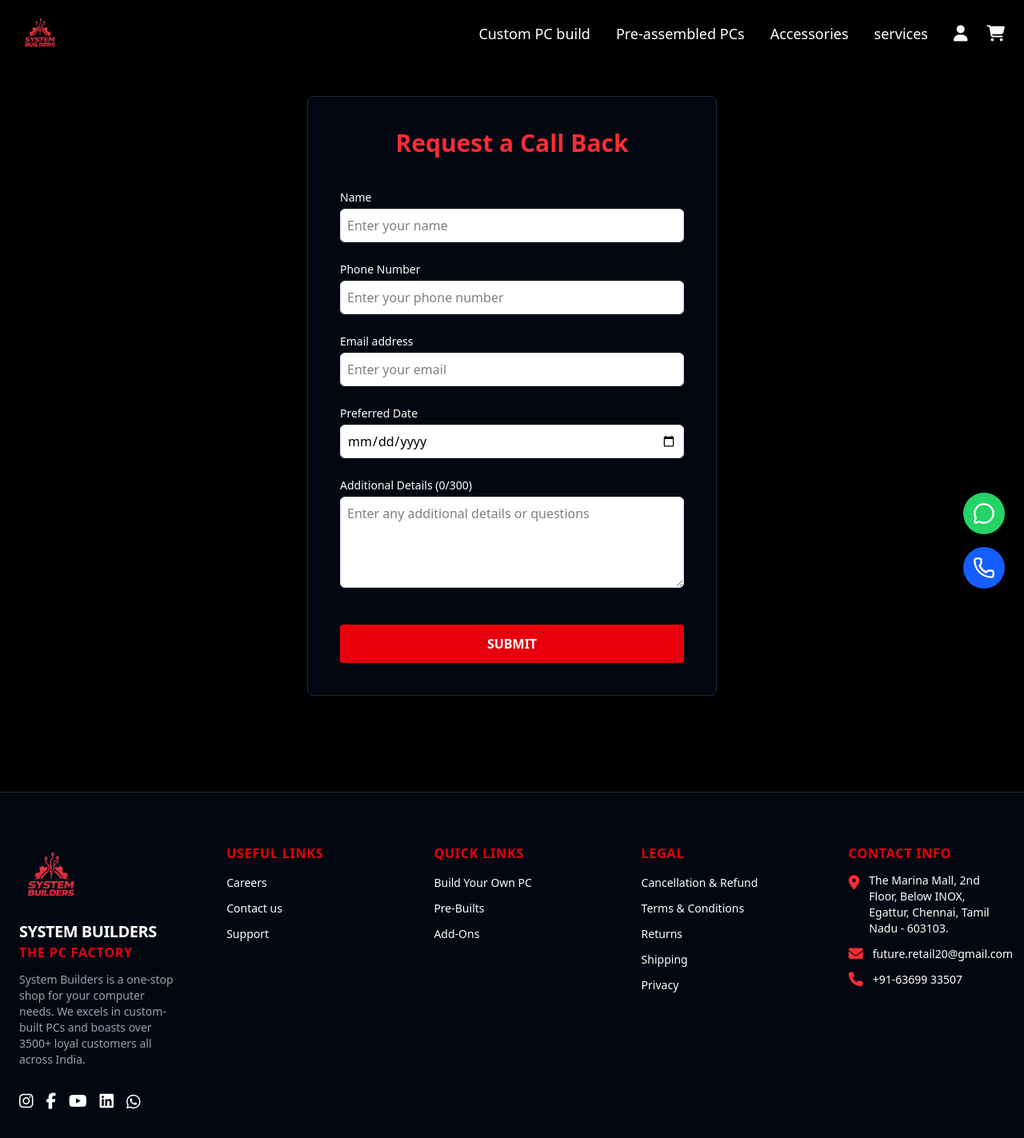
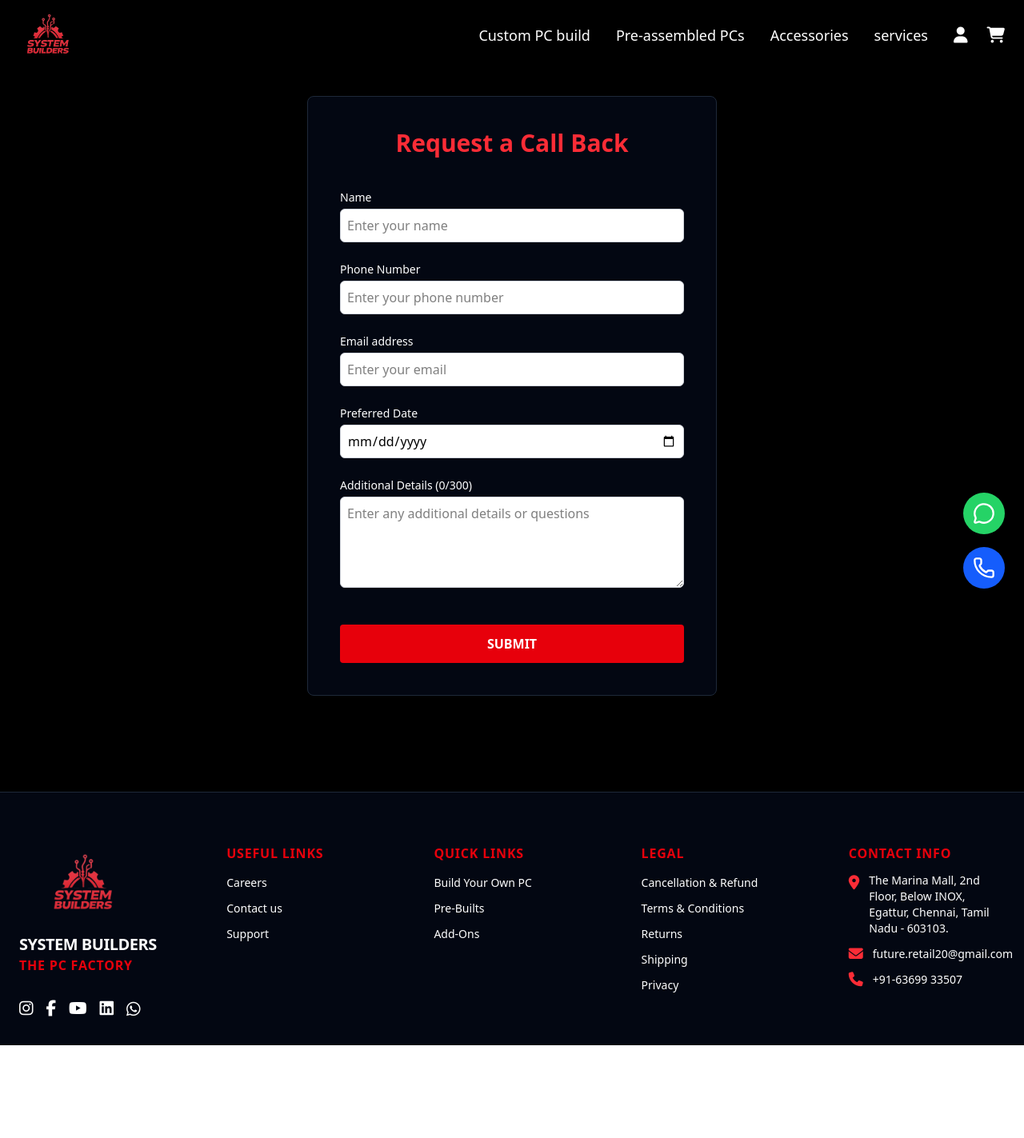
Before and after one commit to Nitin204/Pc_Build_Website, a React (Vite) app: page /support in a window 1280 px wide. Shown: the whole page at 80% size. After the commit the page ends 1307 px from the top, so only its background shows below. Built offline with nearby package versions, Linux system fonts and the light colour scheme.

Commit message:
first commit

```diff
--- a/src/components/Footer.jsx
+++ b/src/components/Footer.jsx
@@ -40,26 +40,24 @@ const Footer = () => {
             <div className="max-w-7xl mx-auto">
 
                 {/* 1. Main Grid: Logo, 3 Link Columns, and Contact Info (5 columns on large screens) */}
-                <div className="grid grid-cols-1 md:grid-cols-2 lg:grid-cols-5 gap-10 lg:gap-16">
+                <div className="grid grid-cols-1 md:grid-cols-2 lg:grid-cols-5 gap-10 lg:gap-16 ">
 
                     {/* Column 1: Logo and About (The first column in the 5-column grid) */}
-                    <div className="space-y-4">
+                    <div className="space-y-4 ">
                         {/* Logo Element */}
-                        <a href="/" className="flex flex-col space-y-1 w-fit">
+                        <a href="/" className="flex flex-col space-y-1 w-fit ">
                             <img
                                 src={fusionGamingLogo}
                                 alt="Fusion Gaming Logo"
-                                className="h-20 w-auto object-contain mb-1"
+                                className="h-15 object-contain md:h-17 lg:h-25 lg:w-40 "
                             />
                         </a>
 
                         {/* Description Block */}
                         <div className="space-y-1">
                             <h3 className="text-xl font-extrabold tracking-tight leading-none text-white">SYSTEM BUILDERS</h3>
-                            <div className="text-base font-bold text-red-600 tracking-wider">THE PC FACTORY</div>
-                            <p className="text-sm text-gray-400 max-w-xs pt-2">
-                                System Builders is a one-stop shop for your computer needs. We excels in custom-built PCs and boasts over 3500+ loyal customers all across India.
-                            </p>
+                            <div className="text-base font-bold text-red-600 tracking-wider  ">THE PC FACTORY</div>
+
                         </div>
 
                         {/* Social Media Icons */}
--- a/src/components/Navbar.jsx
+++ b/src/components/Navbar.jsx
@@ -10,7 +10,7 @@ const Navbar = () => {
 
   useEffect(() => {
     const handleScroll = () => {
-      setIsScrolled(window.scrollY > 20);
+      setIsScrolled(window.scrollY > 1);
     };
     window.addEventListener("scroll", handleScroll);
     return () => window.removeEventListener("scroll", handleScroll);
@@ -46,11 +46,11 @@ const Navbar = () => {
       <div className="flex justify-between items-center max-w-7xl mx-auto">
 
         {/* Logo */}
-        <Link to="/" className="flex items-center space-x-3">
+        <Link to="/" className="flex items-center space-x-3 -my-2">
           <img
             src={fusionGamingLogo}
             alt="Fusion Gaming Logo"
-            className="h-12  object-contain md:h-13 "
+            className="h-15 object-contain md:h-17 lg:h-18"
           />
         </Link>
 
```
